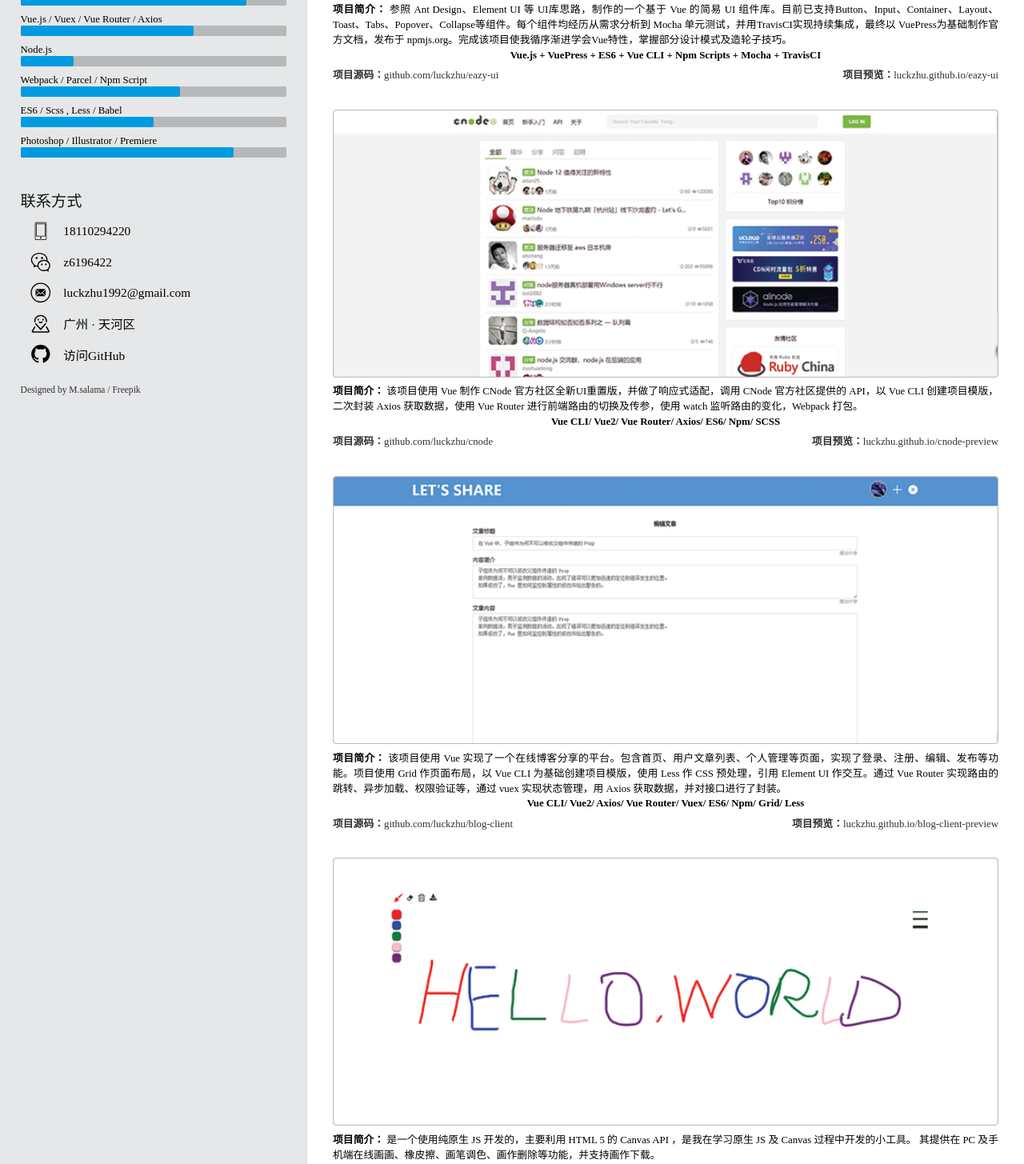
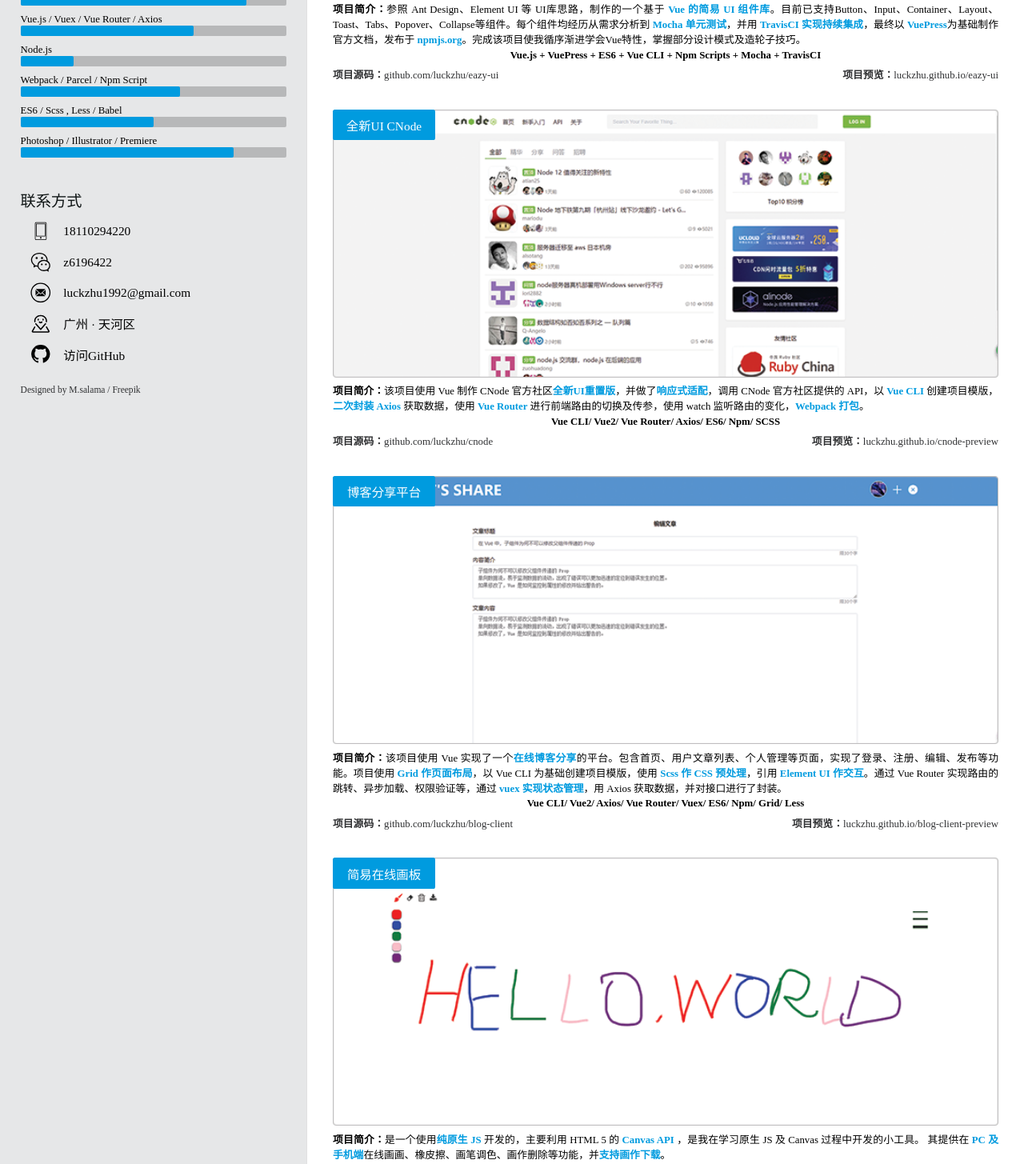
Before and after one commit to luckzhu/cv-201909, a Vue app: page / in a window 1280 px wide. Shown: the part 920-2375 px from the top of the page at 80% size. Built offline with nearby package versions, Linux system fonts and the light colour scheme.

Commit message:
完善简历细节

```diff
--- a/src/components/project-item.vue
+++ b/src/components/project-item.vue
@@ -5,7 +5,7 @@
     </div>
     <p class="project-intro">
       <strong>项目简介：</strong>
-      {{ projectOption.intro }}
+      <span v-html="projectOption.intro"></span>
     </p>
     <p class="technology-stack" v-if="projectOption.stack">
       <strong>{{ projectOption.stack }}</strong>
@@ -18,6 +18,7 @@
         ><strong>项目预览：</strong>{{ projectOption.preview }}</a
       >
     </div>
+    <div class="title">{{projectOption.title}}</div>
   </div>
 </template>
 
@@ -50,6 +51,7 @@
   font-size: 1vw;
   display: flex;
   flex-direction: column;
+  position: relative;
   img {
     width: 100%;
     height: auto;
@@ -59,6 +61,10 @@
   }
   .project-intro {
     text-align: justify;
+    em {
+      color: #009bdf;
+      font-weight: bold;
+    }
   }
   .technology-stack {
     align-self: center;
@@ -68,5 +74,20 @@
     display: flex;
     justify-content: space-between;
   }
+
+  .title {
+    width: 10vw;
+    height: 3vw;
+    background-color: #009bdf;
+    border-radius: .2vw;
+    color: #fff;
+    font-size: 1.2vw;
+    position: absolute;
+    left: 0;
+    top: 0;
+   display: flex;
+   justify-content: center;
+   align-items: center;
+  }
 }
 </style>
--- a/src/components/project.vue
+++ b/src/components/project.vue
@@ -15,16 +15,18 @@
 let projectItemOption = [
   {
     url: require("../assets/eazy-ui.png"),
+    title:'简易UI组件库',
     intro:
-      "参照 Ant Design、Element UI 等 UI库思路，制作的一个基于 Vue 的简易 UI 组件库。目前已支持Button、Input、Container、Layout、Toast、Tabs、Popover、Collapse等组件。每个组件均经历从需求分析到 Mocha 单元测试，并用TravisCI实现持续集成，最终以 VuePress为基础制作官方文档，发布于 npmjs.org。完成该项目使我循序渐进学会Vue特性，掌握部分设计模式及造轮子技巧。",
+      "参照 Ant Design、Element UI 等 UI库思路，制作的一个基于 <em>Vue 的简易 UI 组件库</em>。目前已支持Button、Input、Container、Layout、Toast、Tabs、Popover、Collapse等组件。每个组件均经历从需求分析到 <em>Mocha 单元测试</em>，并用 <em>TravisCI 实现持续集成</em>，最终以 <em>VuePress</em>为基础制作官方文档，发布于 <em>npmjs.org</em>。完成该项目使我循序渐进学会Vue特性，掌握部分设计模式及造轮子技巧。",
     stack: "Vue.js + VuePress + ES6 + Vue CLI + Npm Scripts + Mocha + TravisCI",
     code: "github.com/luckzhu/eazy-ui",
     preview: "luckzhu.github.io/eazy-ui"
   },
   {
     url: require("../assets/cnode.png"),
+    title:'全新UI CNode',
     intro:
-      "该项目使用 Vue 制作 CNode 官方社区全新UI重置版，并做了响应式适配，调用 CNode 官方社区提供的 API，以 Vue CLI 创建项目模版，二次封装 Axios 获取数据，使用 Vue Router 进行前端路由的切换及传参，使用 watch 监听路由的变化，Webpack 打包。",
+      "该项目使用 Vue 制作 CNode 官方社区<em>全新UI重置版</em>，并做了<em>响应式适配</em>，调用 CNode 官方社区提供的 API，以 <em>Vue CLI</em> 创建项目模版，<em>二次封装 Axios</em> 获取数据，使用 <em>Vue Router</em> 进行前端路由的切换及传参，使用 watch 监听路由的变化，<em>Webpack 打包</em>。",
     stack: "Vue CLI/ Vue2/ Vue Router/ Axios/ ES6/ Npm/ SCSS",
     code: "github.com/luckzhu/cnode",
     preview: "luckzhu.github.io/cnode-preview"
@@ -32,8 +34,9 @@
 
   {
     url: require("../assets/blog-client.png"),
+    title:'博客分享平台',
     intro:
-      "该项目使用 Vue 实现了一个在线博客分享的平台。包含首页、用户文章列表、个人管理等页面，实现了登录、注册、编辑、发布等功能。项目使用 Grid 作页面布局，以 Vue CLI 为基础创建项目模版，使用 Less 作 CSS 预处理，引用 Element UI 作交互。通过 Vue Router 实现路由的跳转、异步加载、权限验证等，通过 vuex 实现状态管理，用 Axios 获取数据，并对接口进行了封装。",
+      "该项目使用 Vue 实现了一个<em>在线博客分享</em>的平台。包含首页、用户文章列表、个人管理等页面，实现了登录、注册、编辑、发布等功能。项目使用 <em>Grid 作页面布局</em>，以 Vue CLI 为基础创建项目模版，使用 <em>Scss 作 CSS 预处理</em>，引用 <em>Element UI 作交互</em>。通过 Vue Router 实现路由的跳转、异步加载、权限验证等，通过 <em>vuex 实现状态管理</em>，用 Axios 获取数据，并对接口进行了封装。",
     stack: "Vue CLI/ Vue2/ Axios/ Vue Router/ Vuex/ ES6/ Npm/ Grid/ Less",
     code: "github.com/luckzhu/blog-client",
     preview: "luckzhu.github.io/blog-client-preview"
@@ -41,16 +44,18 @@
 
   {
     url: require("../assets/canvas.png"),
+    title:'简易在线画板',
     intro:
-      "是一个使用纯原生 JS 开发的，主要利用 HTML 5 的 Canvas API ，是我在学习原生 JS 及 Canvas 过程中开发的小工具。 其提供在 PC 及手机端在线画画、橡皮擦、画笔调色、画作删除等功能，并支持画作下载。",
+      "是一个使用<em>纯原生 JS</em> 开发的，主要利用 HTML 5 的 <em>Canvas API</em> ，是我在学习原生 JS 及 Canvas 过程中开发的小工具。 其提供在 <em>PC 及手机端</em>在线画画、橡皮擦、画笔调色、画作删除等功能，并<em>支持画作下载</em>。",
     stack: "",
     code: "github.com/luckzhu/canvas",
     preview: "luckzhu.github.io/canvas"
   },
   {
     url: require("../assets/auto-drawing.png"),
+    title:'可爱的小黄人',
     intro:
-      "是一个使用纯原生 JS 开发的，动态显示 CSS 画一个小黄人头部过程的小作品。该作品主要思路是通过间隔计时器遍历预先设置在 preview 标签内代码，将其一个个显示在页面上，并在 style 标签上作同样处理，以使代码 CSS 生效。此外，实现了 CSS 高亮效果及调速功能。",
+      "是一个使用<em>纯原生 JS</em> 开发的，<em>动态显示 CSS </em>画一个小黄人头部过程的小作品。该作品主要思路是通过间隔计时器遍历预先设置在 preview 标签内代码，将其一个个显示在页面上，并在 style 标签上作同样处理，以使代码 CSS 生效。此外，实现了<em> CSS 高亮效果及调速功能</em>。",
     stack: "",
     code: "github.com/luckzhu/auto-draw",
     preview: "luckzhu.github.io/auto-draw"
@@ -75,13 +80,12 @@
 .project-wrapper {
   display: flex;
   flex-direction: column;
-  .column-bar{
+  .column-bar {
     margin-bottom: 2.5vw;
   }
   .items {
     padding: 2.5vw;
     padding-top: 0;
-
   }
 }
 </style>
```
